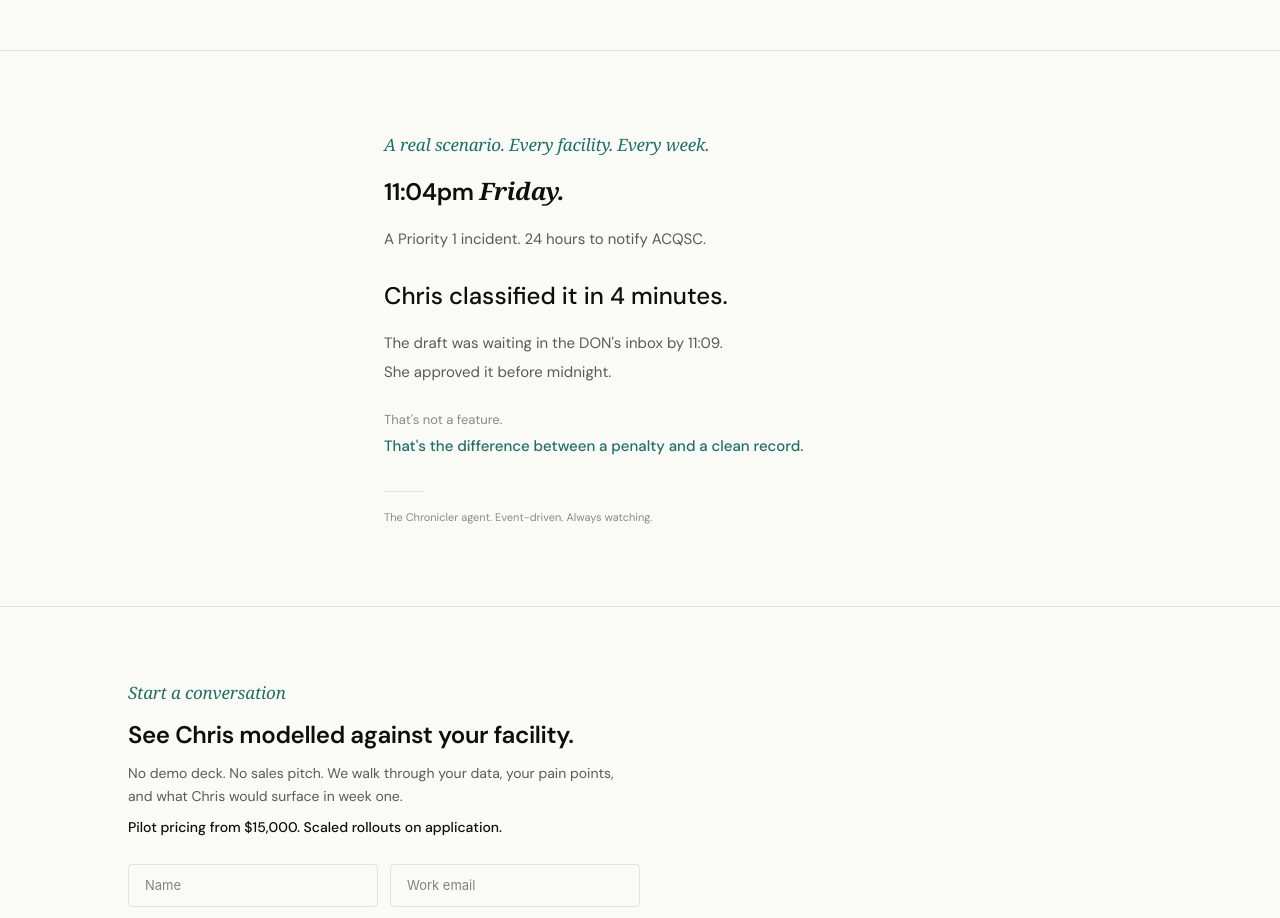
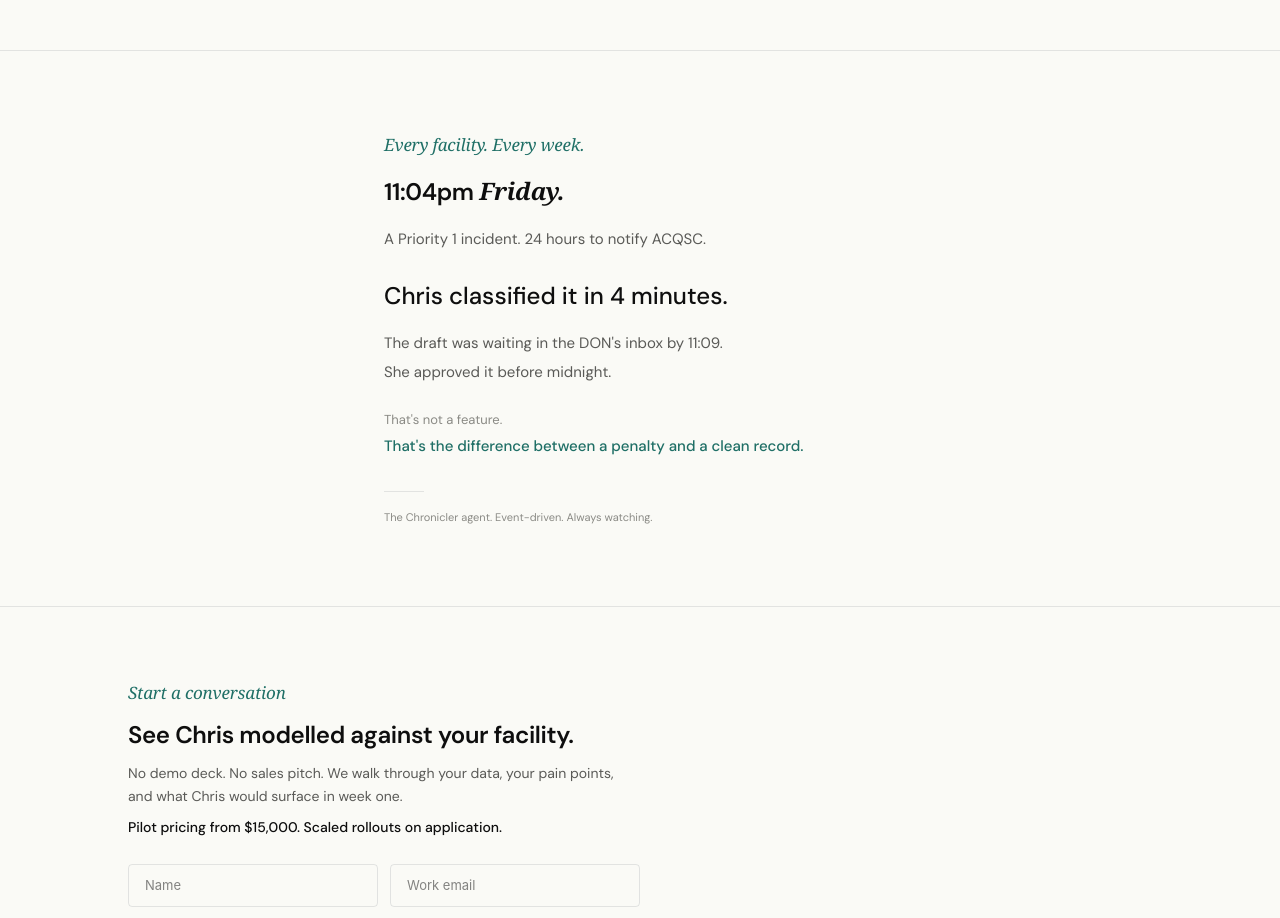
Before and after one commit to campbell-mc/website, a Next.js app in the folder apps/web/: page /v2 in a window 1280 px wide. Shown: the part 4900-5818 px from the top of the page. Built offline with nearby package versions, Linux system fonts and the light colour scheme; a small style sheet from the web is missing.

Commit message:
Scenario eyebrow: drop 'A real scenario', keep 'Every facility. Every week.'
Co-Authored-By: Claude Opus 4.6 (1M context) <noreply@anthropic.com>

```diff
--- a/apps/web/app/v2/page.tsx
+++ b/apps/web/app/v2/page.tsx
@@ -1085,7 +1085,7 @@ function ScenarioSection() {
   return (
     <section style={{ backgroundColor: C.canvas, borderTop: `0.5px solid ${C.border}` }}>
       <div className="max-w-[640px] mx-auto px-6 lg:px-16 py-16 lg:py-20">
-        <p className="text-[17px] mb-4" style={{ fontFamily: fraunces, fontStyle: "italic", letterSpacing: "-0.01em", color: C.teal }}>A real scenario. Every facility. Every week.</p>
+        <p className="text-[17px] mb-4" style={{ fontFamily: fraunces, fontStyle: "italic", letterSpacing: "-0.01em", color: C.teal }}>Every facility. Every week.</p>
         <h2 className="text-[clamp(1.75rem,4vw,34px)] font-medium leading-[1.08] tracking-[-0.025em] mb-5" style={{ color: C.text }}>11:04pm <span style={{ fontFamily: fraunces, fontStyle: "italic", letterSpacing: "-0.012em" }}>Friday.</span></h2>
         <p className="text-[15px] mb-6" style={{ color: C.textMuted }}>A Priority 1 incident. 24 hours to notify ACQSC.</p>
         <p className="text-[clamp(1.2rem,2vw,1.5rem)] font-medium mb-4" style={{ color: C.text }}>Chris classified it in 4 minutes.</p>
```
